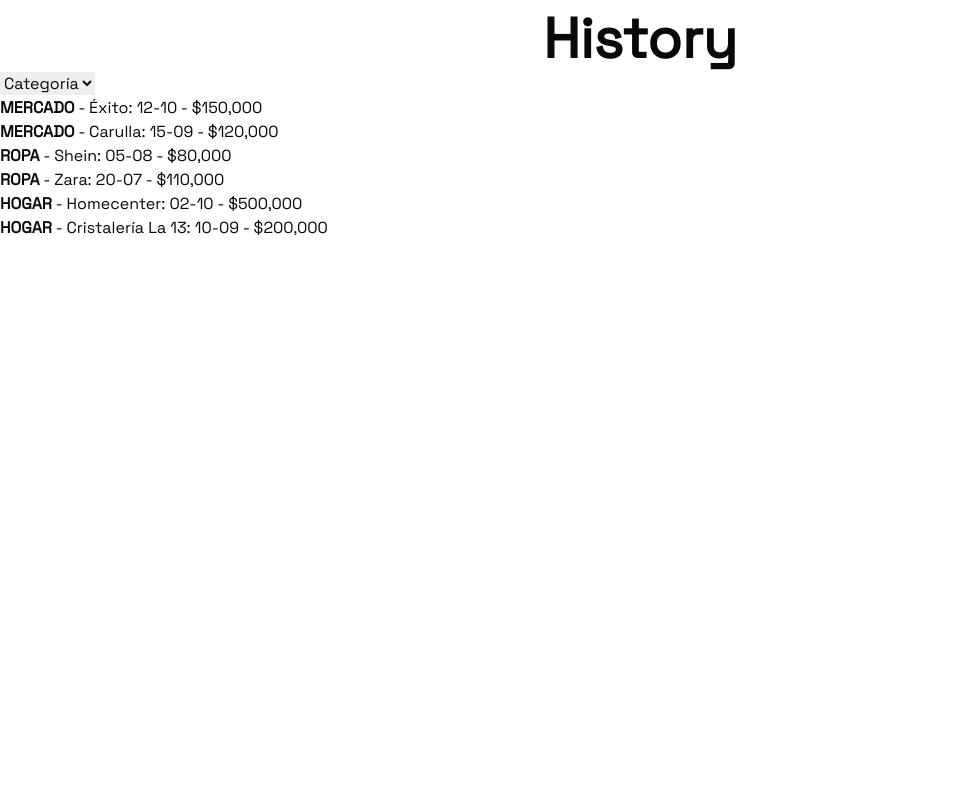
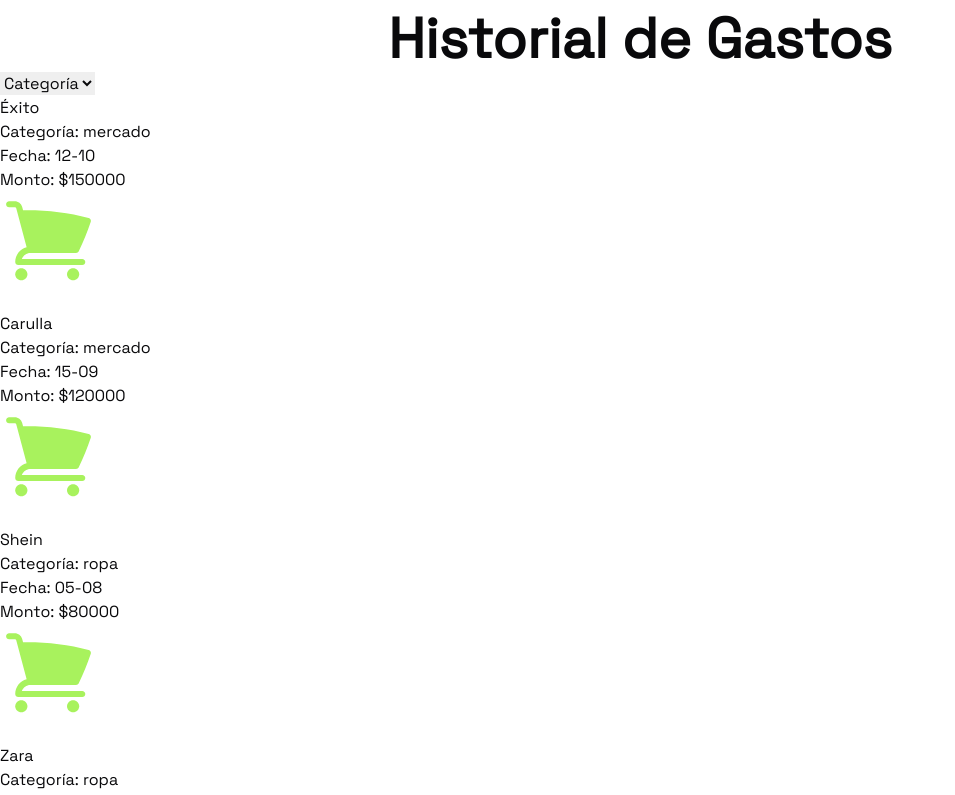
Before and after one commit to yabuJunn/CapyWeb, a React (Vite) app: page /#/expenses-and-increase in a window 1280 px wide. Shown: the part 1920-2715 px from the top of the page, without its empty margins (0-955 px from the left). Before the commit the page ends 2160 px from the top, so only its background shows below. Built offline with nearby package versions, Linux system fonts and the light colour scheme; a web font is replaced by a local one.

Commit message:
Feature: Added prop img to data and print in History component

```diff
--- a/src/components/dashboardPageComponents/expensesAndIncomeScreenComponents/History/History.tsx
+++ b/src/components/dashboardPageComponents/expensesAndIncomeScreenComponents/History/History.tsx
@@ -1,23 +1,22 @@
-// History.tsx
 import { useState } from 'react';
-import { gastos, Gasto, Categoria } from './data'; // Importamos la data y los tipos
+import { gastos, Categoria } from './data';
 
 export const History = () => {
-  const [categoriaSeleccionada, setCategoriaSeleccionada] = useState<Categoria | "">(""); // Estado para la categoría seleccionada
+  const [categoriaSeleccionada, setCategoriaSeleccionada] = useState<Categoria | "">(""); // Estado para categoría seleccionada
 
   // Función select
   const handleChange = (e: React.ChangeEvent<HTMLSelectElement>) => {
     setCategoriaSeleccionada(e.target.value as Categoria);
   };
 
-  // Filtrar los datos
+  // Filtro
   const gastosFiltrados = categoriaSeleccionada
     ? gastos.filter((gasto) => gasto.categoria === categoriaSeleccionada)
-    : gastos; // Si no hay categoría seleccionada, mostramos todos los gastos.
+    : gastos;
 
   return (
-    <div className='history'>
-      <h1>History</h1>
+    <div className="history">
+      <h1>Historial de Gastos</h1>
 
       <select name="categories" onChange={handleChange} value={categoriaSeleccionada} required>
         <option value="" disabled>Categoría</option>
@@ -28,8 +27,13 @@ export const History = () => {
 
       <ul>
         {gastosFiltrados.map((gasto, index) => (
-          <li key={index}>
-            <strong>{gasto.categoria.toUpperCase()}</strong> - {gasto.lugar}: {gasto.fecha} - ${gasto.monto.toLocaleString()}
+          <li key={index} style={{ marginBottom: '20px', listStyleType: 'none' }}>
+            <h2>{gasto.lugar}</h2>
+            <p>Categoría: {gasto.categoria}</p>
+            <p>Fecha: {gasto.fecha}</p>
+            <p>Monto: ${gasto.monto}</p>
+
+            {gasto.img && <img src={gasto.img} alt={`Imagen de ${gasto.lugar}`} width={100} />}
           </li>
         ))}
       </ul>
--- a/src/components/dashboardPageComponents/expensesAndIncomeScreenComponents/History/data.ts
+++ b/src/components/dashboardPageComponents/expensesAndIncomeScreenComponents/History/data.ts
@@ -1,4 +1,3 @@
-// data.ts
 export type Categoria = "hogar" | "mercado" | "ropa";
 
 export interface Gasto {
@@ -6,13 +5,50 @@ export interface Gasto {
   lugar: string;
   fecha: string;
   monto: number;
+  img?: string
 }
 
 export const gastos: Gasto[] = [
-  { categoria: "mercado", lugar: "Éxito", fecha: "12-10", monto: 150000 },
-  { categoria: "mercado", lugar: "Carulla", fecha: "15-09", monto: 120000 },
-  { categoria: "ropa", lugar: "Shein", fecha: "05-08", monto: 80000 },
-  { categoria: "ropa", lugar: "Zara", fecha: "20-07", monto: 110000 },
-  { categoria: "hogar", lugar: "Homecenter", fecha: "02-10", monto: 500000 },
-  { categoria: "hogar", lugar: "Cristalería La 13", fecha: "10-09", monto: 200000 },
+  { categoria: "mercado",
+    lugar: "Éxito",
+    fecha: "12-10",
+    monto: 150000,
+    img: "../../../../../src/assets/svg/shopping-cart.svg"
+  },
+  { categoria: "mercado",
+    lugar: "Carulla",
+    fecha: "15-09",
+    monto: 120000,
+    img:"../../../../../src/assets/svg/shopping-cart.svg"
+  },
+  { categoria: "ropa",
+    lugar: "Shein",
+    fecha: "05-08",
+    monto: 80000,
+    img: "../../../../../src/assets/svg/shopping-cart.svg"
+  },
+  { categoria: "ropa",
+    lugar: "Zara",
+    fecha: "20-07",
+    monto: 110000,
+    img: "../../../../../src/assets/svg/shopping-cart.svg"
+  },
+  { categoria: "ropa",
+    lugar: "Stradivarius",
+    fecha: "20-07",
+    monto: 80000,
+    img: "../../../../../src/assets/svg/shopping-cart.svg"
+  },
+  { categoria: "hogar",
+    lugar: "Homecenter",
+    fecha: "02-10",
+    monto: 500000,
+    img: "../../../../../src/assets/svg/home.svg"
+  },
+  { categoria: "hogar",
+    lugar: "Cristalería La 13",
+    fecha: "10-09",
+    monto: 200000,
+    img: "../../../../../src/assets/svg/home.svg"
+  },
 ];
```
